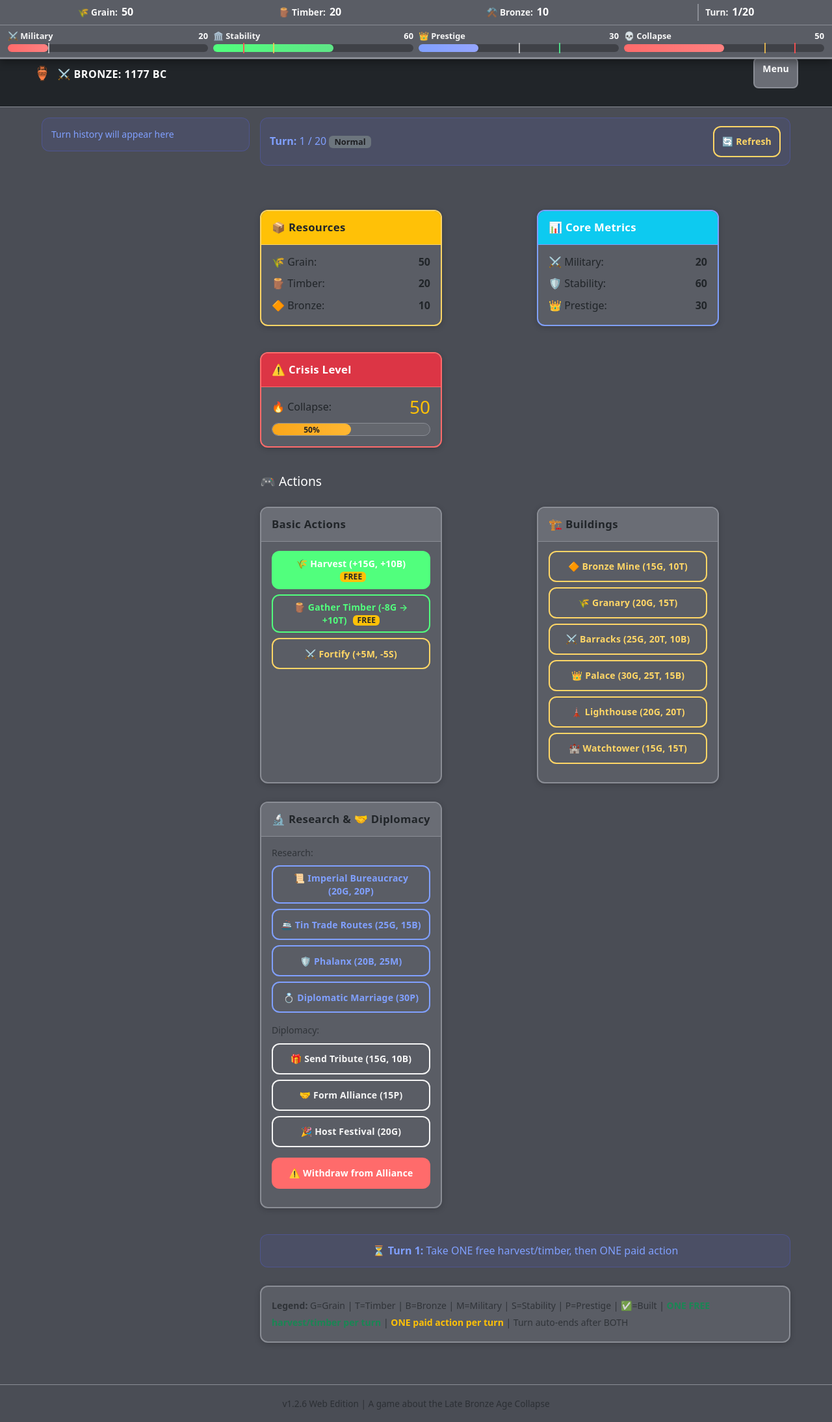
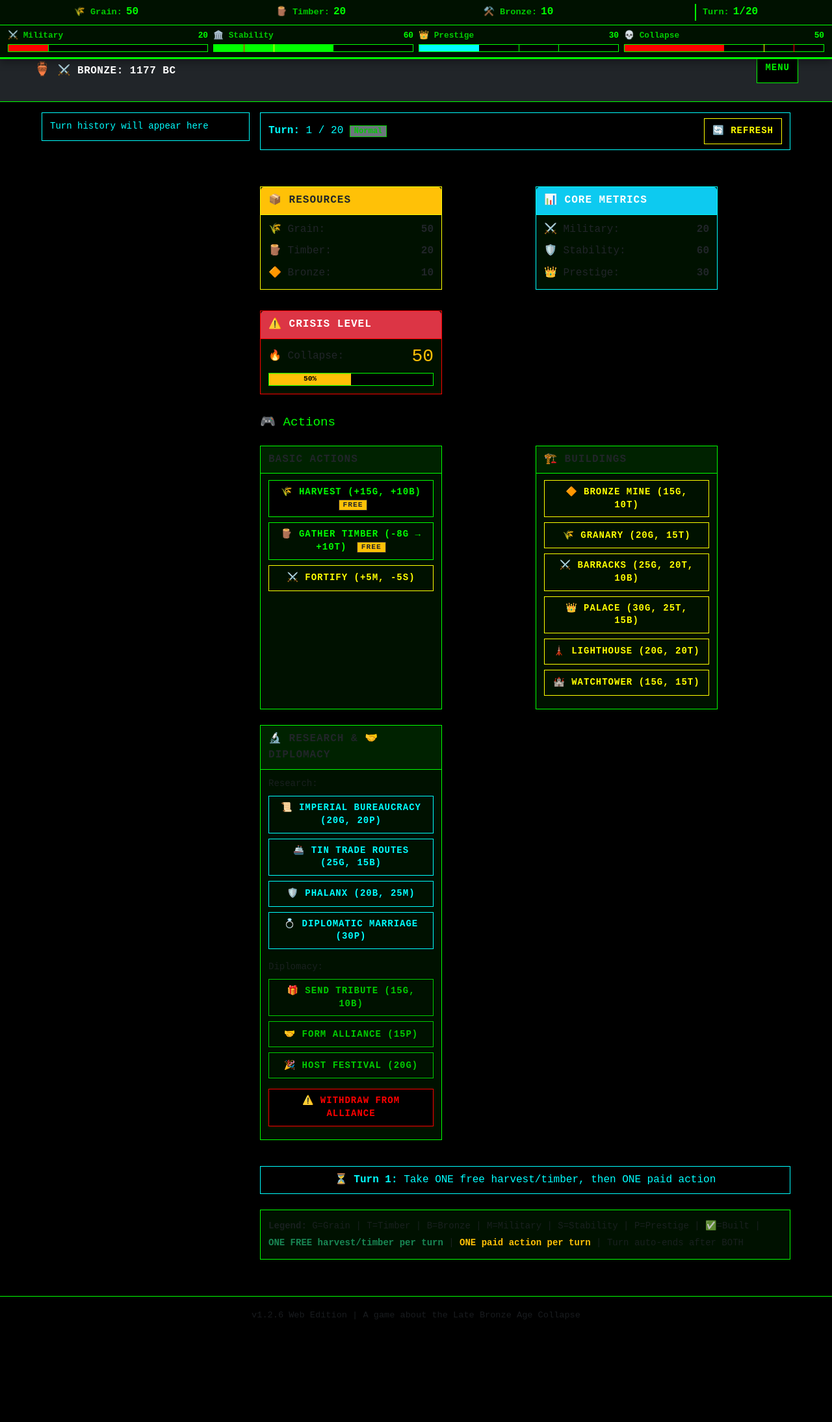
Before and after one commit to CalicoPantsDotCom/BRONZE1177BC, a Flask app: page /game in a window 1280 px wide. Shown: the whole page at 65% size. After the commit the page ends 2031 px from the top, so only its background shows below. Run offline with Flask 3, Linux system fonts and the light colour scheme.

Commit message:
feat: v3.0 - DOS/Terminal theme redesign
Complete visual overhaul to DOS/Terminal command-line aesthetic:
- Black background with classic terminal green text (#00ff00)
- Monospace font (Courier New) throughout
- All elements now boxy (border-radius: 0px, no curves)
- Removed all animations and transitions
- Solid colors instead of gradients on all bars and buttons
- Simple 1px borders replacing fancy shadows
- Terminal color scheme: green, yellow, red, cyan
- Uppercase text on buttons and headers (DOS style)
- Dotted focus outlines instead of glowing rings

🤖 Generated with [Claude Code](https://claude.com/claude-code)

Co-Authored-By: Claude <noreply@anthropic.com>

```diff
--- a/bronze_flask/static/css/style.css
+++ b/bronze_flask/static/css/style.css
@@ -1,39 +1,39 @@
-/* BRONZE: 1177 BC - v2.5 MAXIMUM Brightness (All Text Brightened) */
+/* BRONZE: 1177 BC - v3.0 DOS/TERMINAL THEME */
 
 :root {
-  /* ULTRA BRIGHT - Near light mode visibility */
-  --bg: #4a4d55;            /* Much lighter gray background */
-  --panel: #5a5d65;         /* Very light panels */
-  --panel-2: #6a6d75;       /* Even lighter for depth */
-  --text: #ffffff;          /* Pure white */
-  --muted: #f5f5f5;         /* Nearly white muted text */
-  --border: #8a8d95;        /* Very bright borders */
+  /* TERMINAL COLOR SCHEME - Classic Green on Black */
+  --bg: #000000;            /* Pure black background */
+  --panel: #001100;         /* Slightly green-tinted black */
+  --panel-2: #002200;       /* More green-tinted */
+  --text: #00ff00;          /* Classic terminal green */
+  --muted: #00cc00;         /* Dimmer green */
+  --border: #00ff00;        /* Green borders */
 
-  /* ULTRA BRIGHT accent colors */
-  --accent: #ffd666;        /* Very bright gold */
-  --warn: #ff6b6b;          /* Very bright red */
-  --ok: #51ff7d;            /* Neon green */
-  --info: #80a0ff;          /* Very bright blue */
+  /* Terminal accent colors */
+  --accent: #ffff00;        /* Yellow for warnings/highlights */
+  --warn: #ff0000;          /* Red for danger */
+  --ok: #00ff00;            /* Green for success */
+  --info: #00ffff;          /* Cyan for info */
 
-  /* Resource colors - NEON BRIGHTNESS */
-  --grain: #ffe66d;         /* Neon yellow */
-  --bronze: #ffb366;        /* Neon orange */
-  --timber: #7dff7d;        /* Neon green */
+  /* Resource colors - Terminal style */
+  --grain: #ffff00;         /* Yellow */
+  --bronze: #ff8800;        /* Orange */
+  --timber: #00ff00;        /* Green */
 
-  /* Metric colors - NEON BRIGHTNESS */
-  --stability-color: #51ff7d;   /* Neon green */
-  --military-color: #ff6b6b;    /* Neon red */
-  --prestige-color: #80a0ff;    /* Neon blue */
-  --collapse-color: #ff6b6b;    /* Neon red */
+  /* Metric colors - Terminal style */
+  --stability-color: #00ff00;   /* Green */
+  --military-color: #ff0000;    /* Red */
+  --prestige-color: #00ffff;    /* Cyan */
+  --collapse-color: #ff0000;    /* Red */
 
-  /* Layout */
-  --radius: 12px;
-  --gap: 12px;
-  --shadow: 0 2px 10px rgba(0,0,0,.2);
-  --font: ui-sans-serif, system-ui, -apple-system, "Segoe UI", Roboto, Inter, "Helvetica Neue", Arial;
+  /* Layout - Boxy, no curves */
+  --radius: 0px;            /* No rounded corners - boxy terminal style */
+  --gap: 8px;
+  --shadow: none;           /* No shadows in terminal */
+  --font: 'Courier New', Courier, monospace;  /* Monospace terminal font */
 
-  /* Focus ring */
-  --focus-ring: 0 0 0 3px rgba(250, 166, 26, 0.4);
+  /* Focus ring - terminal style */
+  --focus-ring: 0 0 0 2px #00ff00;
 }
 
 * {
@@ -89,12 +89,14 @@ body {
   color: var(--text);
   text-decoration: none;
   padding: 6px 12px;
-  border-radius: 8px;
-  transition: background 0.2s;
+  border-radius: var(--radius);  /* 0px */
+  transition: none;  /* No transitions */
 }
 
 .navbar a:hover {
   background: var(--panel);
+  border: 1px solid var(--border);
+  padding: 5px 11px;  /* Adjust for border */
 }
 
 /* Container */
@@ -104,65 +106,66 @@ body {
   padding: 16px 12px;
 }
 
-/* Panels / Cards */
+/* Panels / Cards - Terminal Style */
 .card {
   background: var(--panel);
-  border: 2px solid var(--border); /* Thicker border for visibility */
-  border-radius: var(--radius);
-  padding: 16px;
-  box-shadow: var(--shadow);
+  border: 1px solid var(--border);
+  border-radius: var(--radius);  /* 0px - no curves */
+  padding: 12px;
+  box-shadow: var(--shadow);  /* none */
   margin-bottom: var(--gap);
-  min-width: 280px; /* Prevent skinny vertical pills */
-  overflow: hidden; /* Safari fix */
+  min-width: 280px;
+  overflow: hidden;
 }
 
 .card-header {
-  margin: -16px -16px 14px -16px;
-  padding: 12px 16px;
+  margin: -12px -12px 10px -12px;
+  padding: 8px 12px;
   background: var(--panel-2);
   border-bottom: 1px solid var(--border);
-  border-radius: var(--radius) var(--radius) 0 0;
-  font-weight: 600;
-  font-size: 1.05rem;
-  letter-spacing: 0.3px;
+  border-radius: var(--radius);  /* 0px */
+  font-weight: 700;
+  font-size: 1rem;
+  letter-spacing: 1px;
+  text-transform: uppercase;  /* DOS-style all caps headers */
 }
 
 .card-body {
   padding: 0;
 }
 
-/* Alerts */
+/* Alerts - Terminal Style */
 .alert {
-  padding: 12px 14px;
-  border-radius: 12px;
-  margin-bottom: 12px;
+  padding: 8px 12px;
+  border-radius: var(--radius);  /* 0px */
+  margin-bottom: 8px;
   border: 1px solid var(--border);
-  background: var(--panel-2);
-  animation: slideIn 0.3s ease-out;
+  background: var(--bg);
+  animation: none;  /* No animations in terminal */
 }
 
 .alert-info {
-  background: rgba(88, 101, 242, 0.1);
-  border-color: rgba(88, 101, 242, 0.3);
-  color: var(--info);  /* Brighter blue #7289ff */
+  background: var(--bg);
+  border-color: var(--info);
+  color: var(--info);
 }
 
 .alert-success {
-  background: rgba(35, 165, 90, 0.1);
-  border-color: rgba(35, 165, 90, 0.3);
-  color: var(--ok);  /* Brighter green #3dd46f */
+  background: var(--bg);
+  border-color: var(--ok);
+  color: var(--ok);
 }
 
 .alert-warning {
-  background: rgba(250, 166, 26, 0.1);
-  border-color: rgba(250, 166, 26, 0.3);
-  color: var(--accent);  /* Brighter gold #ffb84d */
+  background: var(--bg);
+  border-color: var(--accent);
+  color: var(--accent);
 }
 
 .alert-danger {
-  background: rgba(242, 63, 67, 0.1);
-  border-color: rgba(242, 63, 67, 0.3);
-  color: var(--warn);  /* Brighter red #ff5c5c */
+  background: var(--bg);
+  border-color: var(--warn);
+  color: var(--warn);
 }
 
 .alert .btn-close {
@@ -199,136 +202,137 @@ body {
   align-items: center;
 }
 
-/* Progress Bars */
+/* Progress Bars - Terminal Style */
 .progress {
   width: 100%;
-  height: 14px;
-  border-radius: 999px;
-  background: rgba(255, 255, 255, 0.06);
+  height: 16px;
+  border-radius: var(--radius);  /* 0px */
+  background: var(--bg);
   overflow: hidden;
   border: 1px solid var(--border);
-  margin-top: 6px;
+  margin-top: 4px;
 }
 
 .progress-bar {
   height: 100%;
-  border-radius: 999px;
-  transition: width 0.5s ease;
-  font-weight: 600;
-  font-size: 0.75rem;
+  border-radius: var(--radius);  /* 0px */
+  transition: none;  /* No transitions */
+  font-weight: 700;
+  font-size: 0.7rem;
   display: flex;
   align-items: center;
   justify-content: center;
 }
 
 .progress-bar.bg-success {
-  background: linear-gradient(90deg, #23a55a, #2fb866);
+  background: var(--ok);  /* Solid green */
+  color: var(--bg);
 }
 
 .progress-bar.bg-info {
-  background: linear-gradient(90deg, #5865f2, #7078f5);
+  background: var(--info);  /* Solid cyan */
+  color: var(--bg);
 }
 
 .progress-bar.bg-warning {
-  background: linear-gradient(90deg, #faa61a, #ffb732);
+  background: var(--accent);  /* Solid yellow */
+  color: var(--bg);
 }
 
 .progress-bar.bg-danger {
-  background: linear-gradient(90deg, #f23f43, #ff5b5e);
+  background: var(--warn);  /* Solid red */
+  color: var(--bg);
 }
 
-/* Buttons */
+/* Buttons - Terminal Style */
 .btn {
   appearance: none;
-  border: 2px solid var(--border); /* Thicker border */
-  background: var(--panel-2);
+  border: 1px solid var(--border);
+  background: var(--bg);
   color: var(--text);
-  padding: 12px 16px;
-  border-radius: 12px;
+  padding: 8px 12px;
+  border-radius: var(--radius);  /* 0px */
   cursor: pointer;
-  font-weight: 600;
-  letter-spacing: 0.2px;
-  transition: transform 0.05s ease, background 0.2s ease, box-shadow 0.2s ease;
-  min-height: 48px;
-  font-size: clamp(0.875rem, 2.5vw, 0.95rem); /* Responsive text */
+  font-weight: 700;
+  letter-spacing: 1px;
+  text-transform: uppercase;
+  transition: none;  /* No transitions in terminal */
+  min-height: 40px;
+  font-size: 0.85rem;
   display: inline-block;
   text-align: center;
   text-decoration: none;
-  white-space: normal; /* Allow text wrap */
+  white-space: normal;
   line-height: 1.4;
+  font-family: var(--font);
 }
 
 .btn:hover:not(:disabled) {
-  transform: translateY(-1px);
-  background: #4e5058;  /* Lighter on hover */
-  border-color: #5e6068;
+  background: var(--panel);  /* Subtle highlight */
+  border-color: var(--text);
 }
 
 .btn:focus {
-  outline: none;
-  box-shadow: var(--focus-ring); /* Visible focus ring */
+  outline: 1px dotted var(--text);  /* DOS-style dotted focus */
+  outline-offset: -2px;
 }
 
 .btn:focus-visible {
-  outline: none;
-  box-shadow: var(--focus-ring);
+  outline: 1px dotted var(--text);
+  outline-offset: -2px;
 }
 
 .btn:active {
-  transform: scale(0.98);
+  background: var(--panel-2);
 }
 
 .btn:disabled {
-  opacity: 0.45;
+  opacity: 0.3;
   cursor: not-allowed;
 }
 
 .btn-primary {
-  background: var(--accent);
-  color: #1e1f22;          /* Dark text on bright button */
-  border-color: transparent;
-  font-weight: 600;
+  background: var(--bg);
+  color: var(--accent);
+  border-color: var(--accent);
 }
 
 .btn-primary:hover:not(:disabled) {
-  background: #ffb732;     /* Brighter on hover */
-  transform: translateY(-1px);
+  background: var(--panel);
+  border-color: var(--accent);
 }
 
 .btn-success {
-  background: var(--ok);
-  color: white;
-  border-color: transparent;
-  font-weight: 600;
+  background: var(--bg);
+  color: var(--ok);
+  border-color: var(--ok);
 }
 
 .btn-success:hover:not(:disabled) {
-  background: #2fb866;     /* Brighter on hover */
-  transform: translateY(-1px);
+  background: var(--panel);
+  border-color: var(--ok);
 }
 
 .btn-warning {
-  background: var(--accent);
-  color: #1e1f22;          /* Dark text on bright button */
-  border-color: transparent;
-  font-weight: 600;
+  background: var(--bg);
+  color: var(--accent);
+  border-color: var(--accent);
 }
 
 .btn-warning:hover:not(:disabled) {
-  background: #ffb732;     /* Brighter on hover */
-  transform: translateY(-1px);
+  background: var(--panel);
+  border-color: var(--accent);
 }
 
 .btn-danger {
-  background: var(--warn);
-  color: white;
-  border-color: transparent;
-  font-weight: 600;
+  background: var(--bg);
+  color: var(--warn);
+  border-color: var(--warn);
 }
 
 .btn-danger:hover:not(:disabled) {
-  background: #ff5b5e;     /* Brighter on hover */
-  transform: translateY(-1px);
+  background: var(--panel);
+  border-color: var(--warn);
 }
 
 .btn-outline-primary {
@@ -382,32 +386,34 @@ body {
 .btn .badge {
   margin-left: 6px;
   padding: 2px 6px;
-  border-radius: 6px;
-  font-size: 0.75rem;
+  border-radius: var(--radius);  /* 0px */
+  font-size: 0.7rem;
   font-weight: 700;
+  border: 1px solid;
 }
 
 .badge {
-  padding: 3px 8px;
-  border-radius: 6px;
-  font-size: 0.8rem;
-  font-weight: 600;
+  padding: 2px 6px;
+  border-radius: var(--radius);  /* 0px */
+  font-size: 0.75rem;
+  font-weight: 700;
+  border: 1px solid;
 }
 
 .bg-warning {
-  background: var(--accent);
-  color: #1e1f22;
-  font-weight: 600;
+  background: var(--bg);
+  color: var(--accent);
+  border-color: var(--accent);
 }
 
 .bg-secondary {
-  background: var(--muted);
-  color: #1e1f22;
-  font-weight: 600;
+  background: var(--bg);
+  color: var(--muted);
+  border-color: var(--muted);
 }
 
 .text-dark {
-  color: #1e1f22;
+  color: var(--bg);
 }
 
 /* Grid Layout - FIXED for narrow viewports */
@@ -593,12 +590,12 @@ footer small {
 .border-success { border-color: var(--ok) !important; }
 .border-primary { border-color: var(--accent) !important; }
 
-/* Card header backgrounds */
-.card-header.bg-warning { background: rgba(250, 166, 26, 0.12); border-color: var(--accent); color: var(--text); }
-.card-header.bg-info { background: rgba(88, 101, 242, 0.12); border-color: var(--info); color: var(--text); }
-.card-header.bg-danger { background: rgba(242, 63, 67, 0.12); border-color: var(--warn); color: var(--text); }
-.card-header.bg-success { background: rgba(35, 165, 90, 0.12); border-color: var(--ok); color: var(--text); }
-.card-header.bg-primary { background: rgba(250, 166, 26, 0.12); border-color: var(--accent); color: var(--text); }
+/* Card header backgrounds - Terminal Style */
+.card-header.bg-warning { background: var(--panel-2); border-color: var(--accent); color: var(--accent); }
+.card-header.bg-info { background: var(--panel-2); border-color: var(--info); color: var(--info); }
+.card-header.bg-danger { background: var(--panel-2); border-color: var(--warn); color: var(--warn); }
+.card-header.bg-success { background: var(--panel-2); border-color: var(--ok); color: var(--ok); }
+.card-header.bg-primary { background: var(--panel-2); border-color: var(--accent); color: var(--accent); }
 
 /* Responsive text */
 @media (max-width: 768px) {
@@ -736,54 +733,55 @@ h6 {
 .metric-bar-container {
   position: relative;
   height: 12px;
-  background: rgba(0,0,0,.3);
-  border-radius: 6px;
+  background: var(--bg);
+  border: 1px solid var(--border);
+  border-radius: var(--radius);  /* 0px */
   overflow: visible;
 }
 
 .metric-bar {
   position: relative;
   height: 100%;
-  border-radius: 6px;
-  transition: width 0.4s ease;
+  border-radius: var(--radius);  /* 0px */
+  transition: none;  /* No transitions in terminal */
 }
 
 .metric-military {
-  background: linear-gradient(90deg, var(--military-color), #ff8080);
+  background: var(--military-color);  /* Solid red */
 }
 
 .metric-stability {
-  background: linear-gradient(90deg, var(--stability-color), #5fe587);
+  background: var(--stability-color);  /* Solid green */
 }
 
 .metric-prestige {
-  background: linear-gradient(90deg, var(--prestige-color), #95a5ff);
+  background: var(--prestige-color);  /* Solid cyan */
 }
 
 .metric-collapse {
-  background: linear-gradient(90deg, var(--collapse-color), #ff8080);
+  background: var(--collapse-color);  /* Solid red */
 }
 
-/* Threshold Lines */
+/* Threshold Lines - Terminal Style */
 .threshold-line {
   position: absolute;
-  top: -2px;
-  bottom: -2px;
-  width: 2px;
-  background: rgba(255,255,255,.6);
+  top: -1px;
+  bottom: -1px;
+  width: 1px;
+  background: var(--text);  /* Green line */
   z-index: 1;
 }
 
 .threshold-line.warning {
-  background: rgba(255,200,80,.8);
+  background: var(--accent);  /* Yellow */
 }
 
 .threshold-line.danger {
-  background: rgba(255,80,80,.9);
+  background: var(--warn);  /* Red */
 }
 
 .threshold-line.good {
-  background: rgba(80,255,150,.8);
+  background: var(--ok);  /* Green */
 }
 
 /* Mobile Responsive */
```
Also changed, not shown: other parts of bronze_flask/static/css/style.css (+10 -17 lines).
